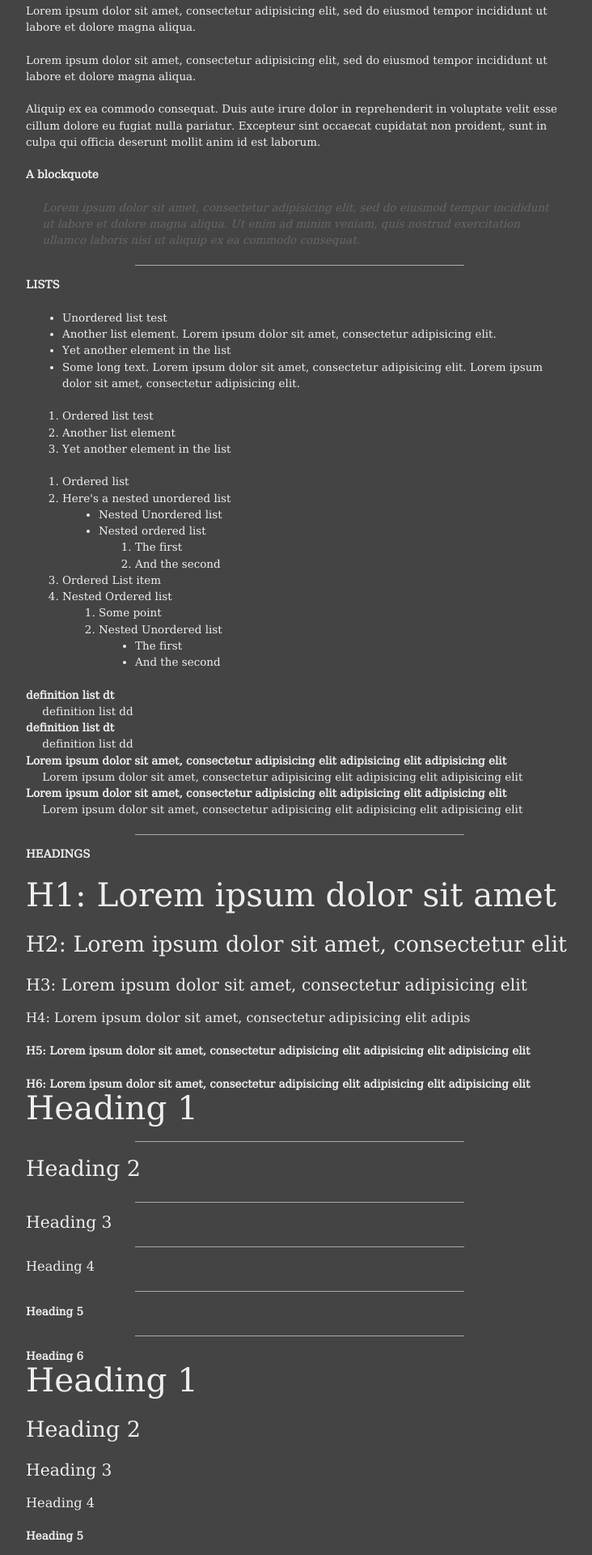
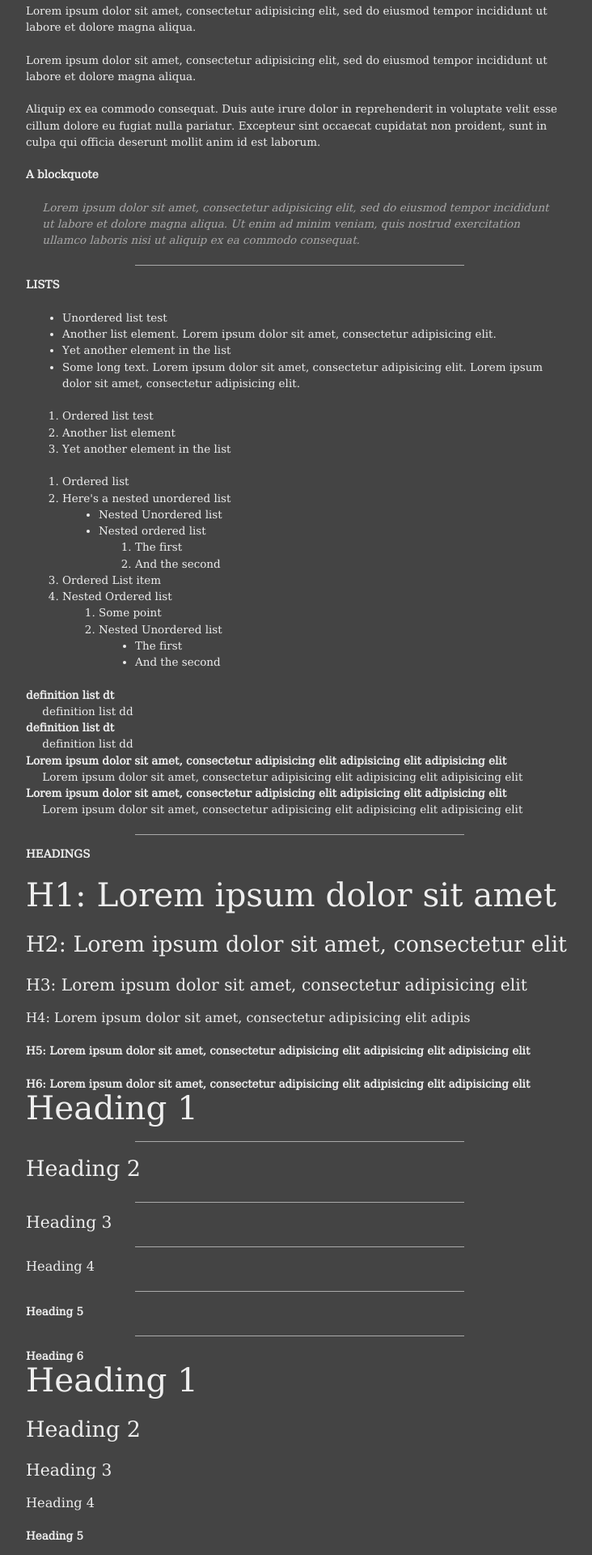
Before and after one commit to rigocl/zanshine.github.com, a Jekyll site: the page built from typo.html, in a window 1280 px wide. Shown: the part 744-2664 px from the top of the page at 81% size, without its empty margins (128-860 px from the left). Built offline with Jekyll 4.4.1, drawn with Linux system fonts in a browser that asks for light colours.

Commit message:
Changing color scheme, layout bugfix

```diff
--- a/_lib/sass/src/screen.sass
+++ b/_lib/sass/src/screen.sass
@@ -205,6 +205,8 @@ $background-color-light               : #aaa
   hr
     :background-color $main-color-light
 
+  blockquote, del
+    :color $main-color-light
 //====================================================
 //
 //	DECORATION
--- a/css/screen.css
+++ b/css/screen.css
@@ -677,18 +677,22 @@ h1, h2, h3, h4, h5, h6 {
 hr {
   background-color: #aaaaaa; }
 
-/* line 215, ../_lib/sass/src/screen.sass */
+/* line 208, ../_lib/sass/src/screen.sass */
+blockquote, del {
+  color: #aaaaaa; }
+
+/* line 217, ../_lib/sass/src/screen.sass */
 hr {
   border: 0px solid #eeeeee;
   height: 1px;
   width: 60%;
   margin-left: 20%; }
 
-/* line 223, ../_lib/sass/src/screen.sass */
+/* line 225, ../_lib/sass/src/screen.sass */
 #header h1 a:hover, #header h2 a:hover {
   text-decoration: none; }
 
-/* line 226, ../_lib/sass/src/screen.sass */
+/* line 228, ../_lib/sass/src/screen.sass */
 #navigation ul {
   padding-left: 0;
   list-style-image: none;
```
